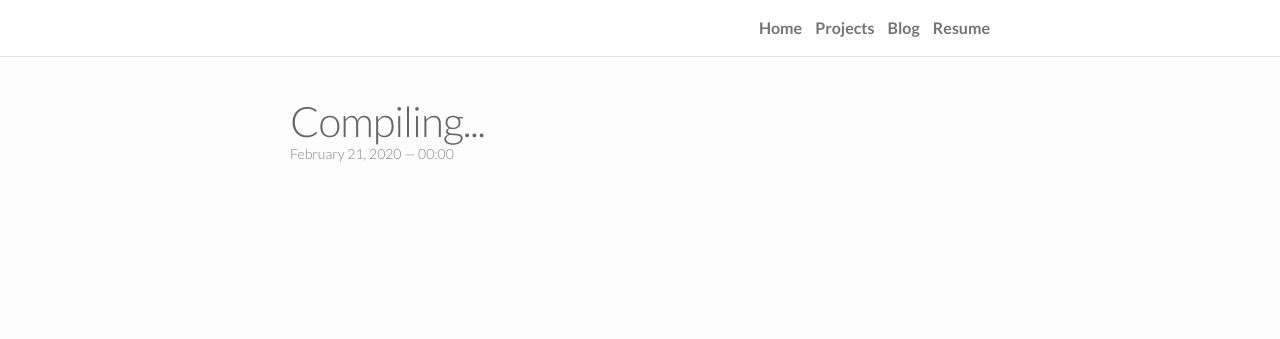
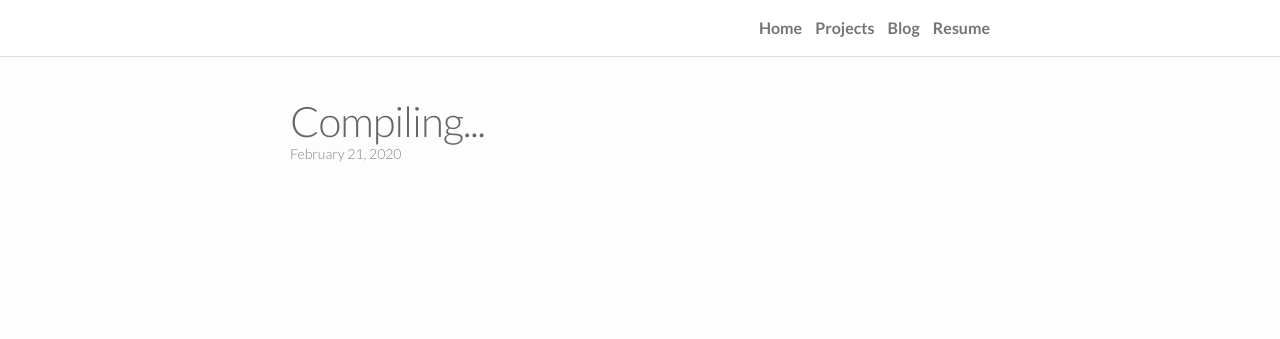
Before and after one commit to RachithP/rp.github.io, a Jekyll site: the page built from _posts/2020-02-21-Hello-World.md, in a window 1280 px wide. Shown: the top 339 px of the page. Built offline with Jekyll 4.4.1, drawn with Linux system fonts in a browser that asks for light colours.

Commit message:
Update post.html

```diff
--- a/_layouts/post.html
+++ b/_layouts/post.html
@@ -5,7 +5,7 @@ layout: default
 
   <header class="post-header">
     <h1 class="post-title">{{ page.title }}</h1>
-    <p class="post-meta">{{ page.date | date: "%B %-d, %Y — %H:%M" }}{% if page.author %} • {{ page.author }}{% endif %}{% if page.meta %} • {{ page.meta }}{% endif %}</p>
+    <p class="post-meta">{{ page.date | date: "%B %-d, %Y <!-- — %H:%M-->" }}{% if page.author %} • {{ page.author }}{% endif %}{% if page.meta %} • {{ page.meta }}{% endif %}</p>
   </header>
 
   <article class="post-content">
```
